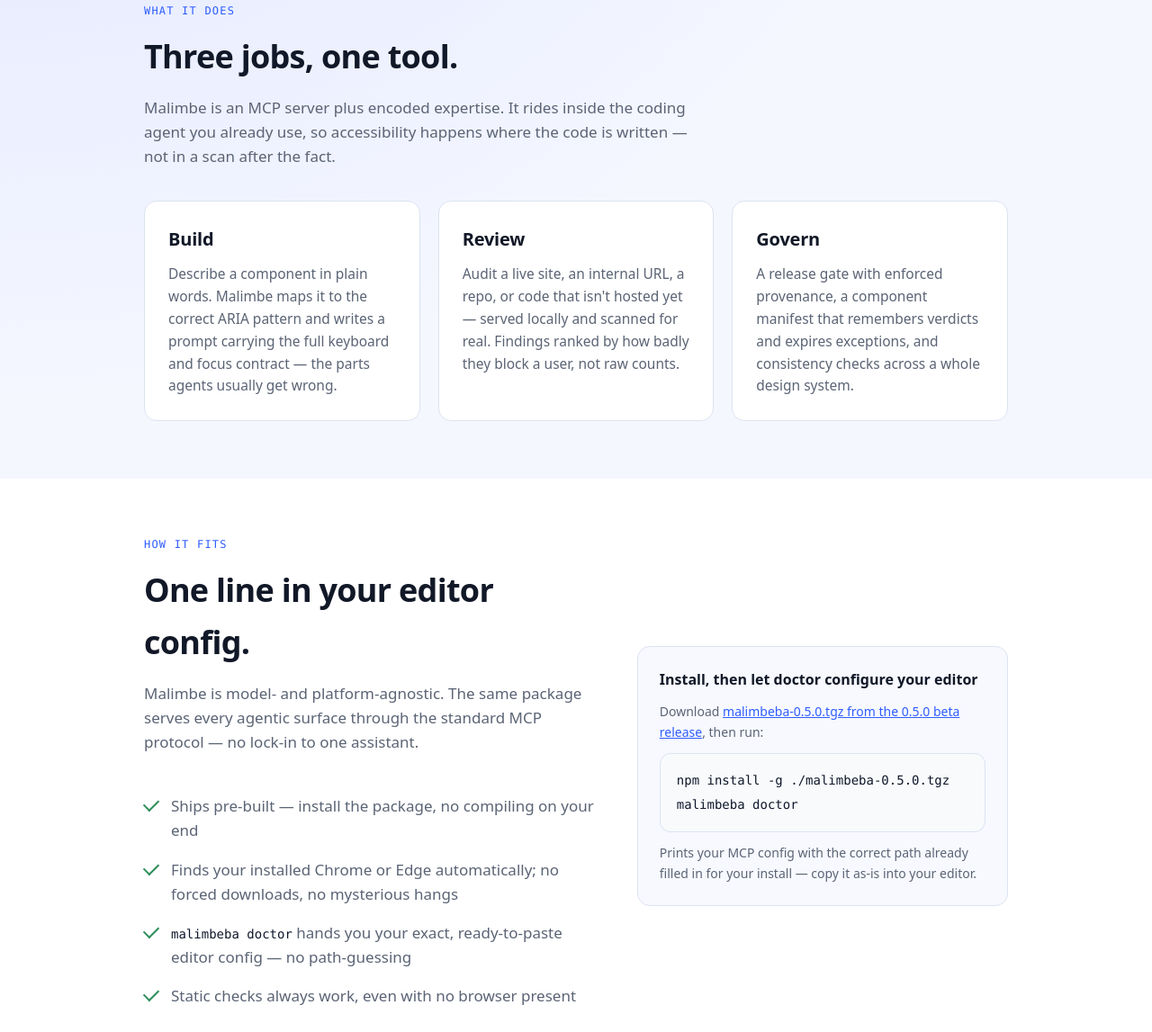
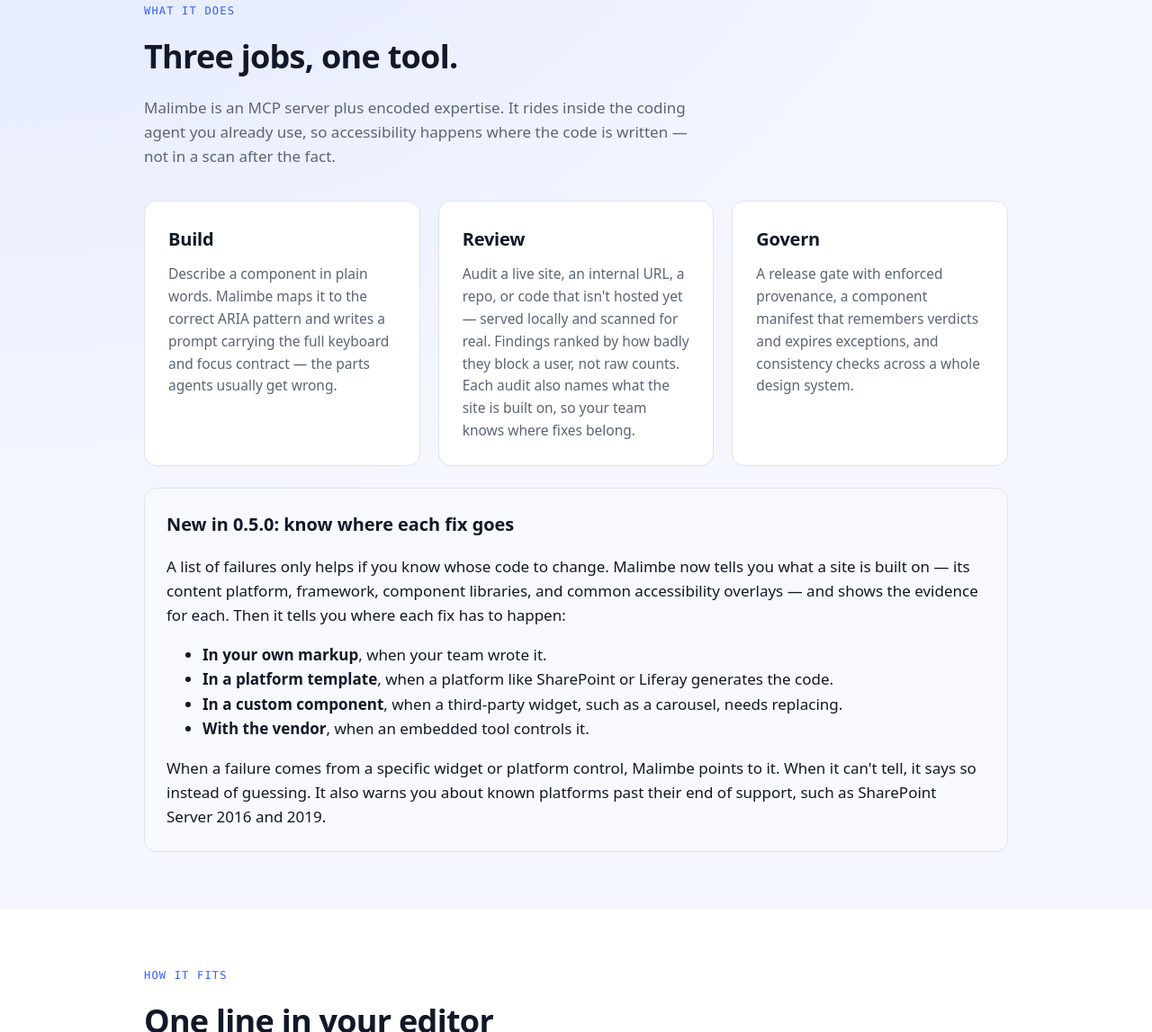
Before and after one commit to beyond-a11y/malimbeba-releases, a plain HTML site: page index.html in a window 1280 px wide. Shown: the part 707-1854 px from the top of the page at 90% size. Drawn offline with Linux system fonts and the light colour scheme.

Commit message:
Sync landing page from beyond-a11y/malimbeba@93b9a1add2018aa3207a15581f4a768a42ed80eb

```diff
--- a/index.html
+++ b/index.html
@@ -145,12 +145,23 @@
         </div>
         <div class="card">
           <h3>Review</h3>
-          <p>Audit a live site, an internal URL, a repo, or code that isn't hosted yet — served locally and scanned for real. Findings ranked by how badly they block a user, not raw counts.</p>
+          <p>Audit a live site, an internal URL, a repo, or code that isn't hosted yet — served locally and scanned for real. Findings ranked by how badly they block a user, not raw counts. Each audit also names what the site is built on, so your team knows where fixes belong.</p>
         </div>
         <div class="card">
           <h3>Govern</h3>
           <p>A release gate with enforced provenance, a component manifest that remembers verdicts and expires exceptions, and consistency checks across a whole design system.</p>
         </div>
+      </div>
+      <div class="panel" style="margin-top:24px">
+        <h3>New in 0.5.0: know where each fix goes</h3>
+        <p>A list of failures only helps if you know whose code to change. Malimbe now tells you what a site is built on — its content platform, framework, component libraries, and common accessibility overlays — and shows the evidence for each. Then it tells you where each fix has to happen:</p>
+        <ul>
+          <li><strong>In your own markup</strong>, when your team wrote it.</li>
+          <li><strong>In a platform template</strong>, when a platform like SharePoint or Liferay generates the code.</li>
+          <li><strong>In a custom component</strong>, when a third-party widget, such as a carousel, needs replacing.</li>
+          <li><strong>With the vendor</strong>, when an embedded tool controls it.</li>
+        </ul>
+        <p style="margin:0">When a failure comes from a specific widget or platform control, Malimbe points to it. When it can't tell, it says so instead of guessing. It also warns you about known platforms past their end of support, such as SharePoint Server 2016 and 2019.</p>
       </div>
     </div>
   </section>
```
Also changed, not shown: llms.txt.
